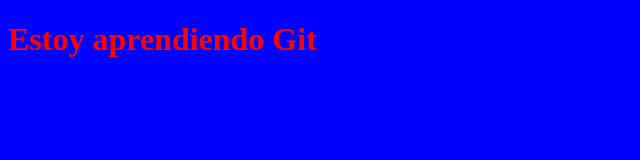
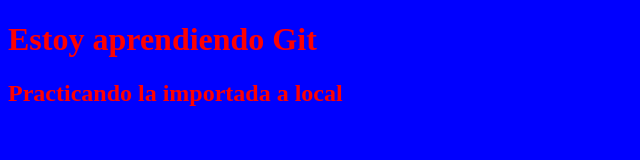
Before and after one commit to srDesho/practiceGit, a plain HTML site: page index.html in a window 1280 px wide. Shown: the whole page, without its empty margins (0-640 px from the left). Drawn offline with Linux system fonts and the light colour scheme.

Commit message:
Update index.html

```diff
--- a/index.html
+++ b/index.html
@@ -9,5 +9,6 @@
 </head>
 <body>
     <h1>Estoy aprendiendo Git</h1>
+    <h2>Practicando la importada a local</h2>
 </body>
 </html>
```
